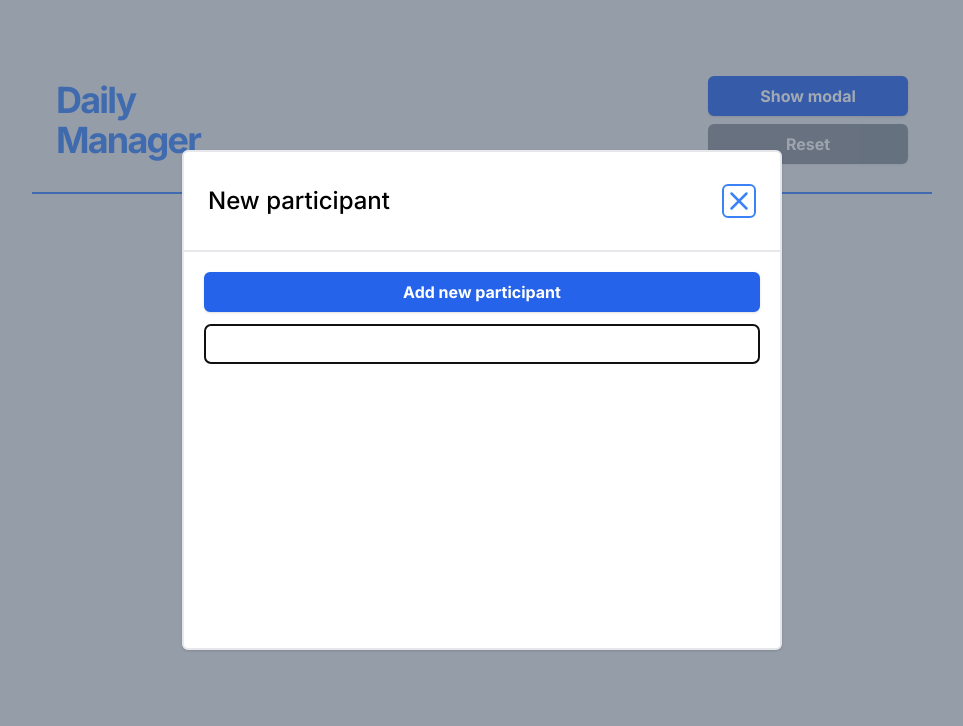
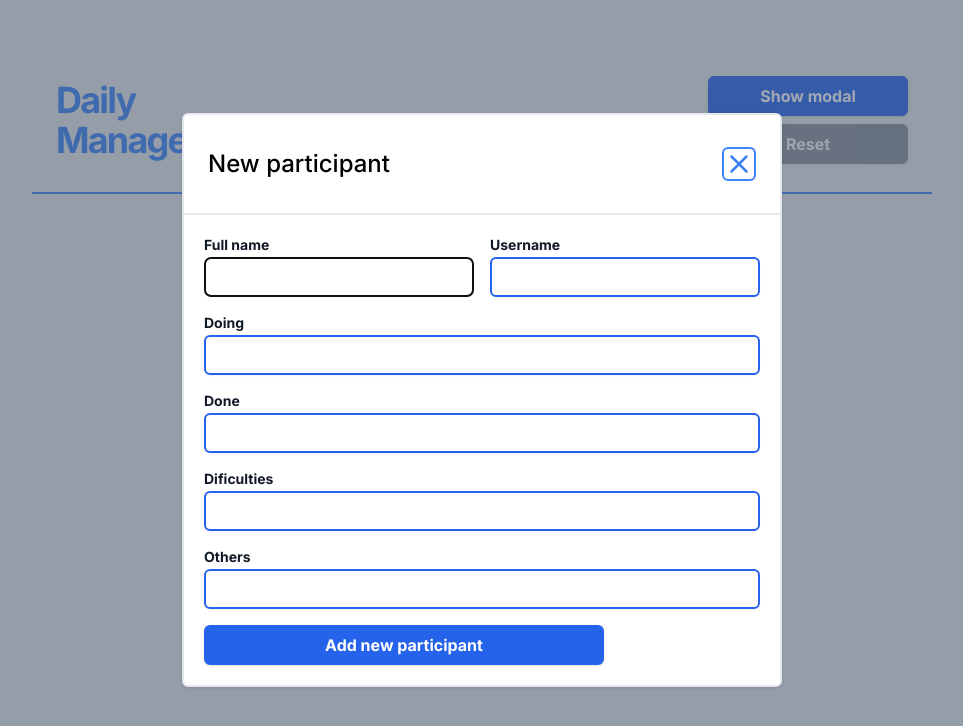
Before and after one commit to FelipeBelloDultra/daily-manager, a React (Vite) app: page / in a window 1280 px wide. Both pictures are taken after a click on the button "Show modal". Shown: the top 726 px of the page, without its empty margins (158-1121 px from the left). Built offline with nearby package versions, Linux system fonts and the light colour scheme.

Commit message:
feat: finish new-participant-modal structure

```diff
--- a/src/components/forms/input-group/index.tsx
+++ b/src/components/forms/input-group/index.tsx
@@ -3,20 +3,36 @@ import { IReactNode } from "~/interfaces";
 
 interface IInputGroupProps {
   children: IReactNode;
+  label: string;
+  labelFor: string;
   error?: string;
 }
 
-const InputGroup = ({ error, children }: IInputGroupProps): JSX.Element => {
+const InputGroup = ({
+  error,
+  label,
+  labelFor,
+  children,
+}: IInputGroupProps): JSX.Element => {
   return (
     <span
-      className={`inline-block h-10 w-full space-y-[5px] ${
+      className={`inline-block w-full ${
         error ? "text-red-700" : "text-blue-700"
       }`}
     >
+      <label
+        htmlFor={labelFor}
+        className="mb-[2px] text-sm font-bold block text-gray-900"
+      >
+        {label}
+      </label>
+
       {children}
 
       {error ? (
-        <p className="text-xs font-bold text-red-700 ml-[5px]">{error}</p>
+        <p className="text-xs font-bold text-red-700 ml-[5px] mt-[5px]">
+          {error}
+        </p>
       ) : null}
     </span>
   );
--- a/src/components/forms/input/index.tsx
+++ b/src/components/forms/input/index.tsx
@@ -34,6 +34,7 @@ const Input = forwardRef<HTMLInputElement, IInputProps>(
         <input
           ref={ref}
           name={name}
+          id={name}
           type={type}
           className={INPUT_CLASSES}
           {...rest}
--- a/src/components/modal/index.tsx
+++ b/src/components/modal/index.tsx
@@ -34,7 +34,7 @@ const Modal = ({
         onClick={onClose}
       >
         <div
-          className="h-[500px] max-w-[600px] w-full bg-white rounded-md border-2 shadow"
+          className="h-auto max-w-[600px] w-full bg-white rounded-md border-2 shadow"
           onClick={(event) => event.stopPropagation()}
         >
           <div className="border-b-2 flex items-center px-6 py-8 justify-between">
--- a/src/components/modal/new-participant/index.tsx
+++ b/src/components/modal/new-participant/index.tsx
@@ -1,5 +1,5 @@
 // Packages
-import { useEffect, useRef } from "react";
+import { useEffect, useRef, FormEvent } from "react";
 
 // Intefaces
 import { IParticipants } from "~/interfaces";
@@ -20,7 +20,9 @@ const NewParticipant = ({
     inputRef.current?.focus();
   }, []);
 
-  function handleUpdateParticipants() {
+  function handleUpdateParticipants(event: FormEvent) {
+    event.preventDefault();
+
     onUpdateParticipants({
       _id: crypto.randomUUID(),
       name: "John Doe",
@@ -40,11 +42,40 @@ const NewParticipant = ({
   }
 
   return (
-    <div className="flex flex-col space-y-3">
-      <Button onClick={handleUpdateParticipants}> Add new participant</Button>
+    <form
+      className="flex flex-col space-y-4"
+      onSubmit={handleUpdateParticipants}
+    >
+      <div className="flex gap-4">
+        <Forms.InputGroup labelFor="name" label="Full name">
+          <Forms.Input ref={inputRef} name="name" />
+        </Forms.InputGroup>
 
-      <Forms.Input ref={inputRef} name="email" />
-    </div>
+        <Forms.InputGroup labelFor="username" label="Username">
+          <Forms.Input name="username" />
+        </Forms.InputGroup>
+      </div>
+
+      <Forms.InputGroup labelFor="doing" label="Doing">
+        <Forms.Input name="doing" />
+      </Forms.InputGroup>
+
+      <Forms.InputGroup labelFor="done" label="Done">
+        <Forms.Input name="done" />
+      </Forms.InputGroup>
+
+      <Forms.InputGroup labelFor="dificulties" label="Dificulties">
+        <Forms.Input name="dificulties" />
+      </Forms.InputGroup>
+
+      <Forms.InputGroup labelFor="others" label="Others">
+        <Forms.Input name="others" />
+      </Forms.InputGroup>
+
+      <div className="max-w-[400px]">
+        <Button type="submit">Add new participant</Button>
+      </div>
+    </form>
   );
 };
 
```
